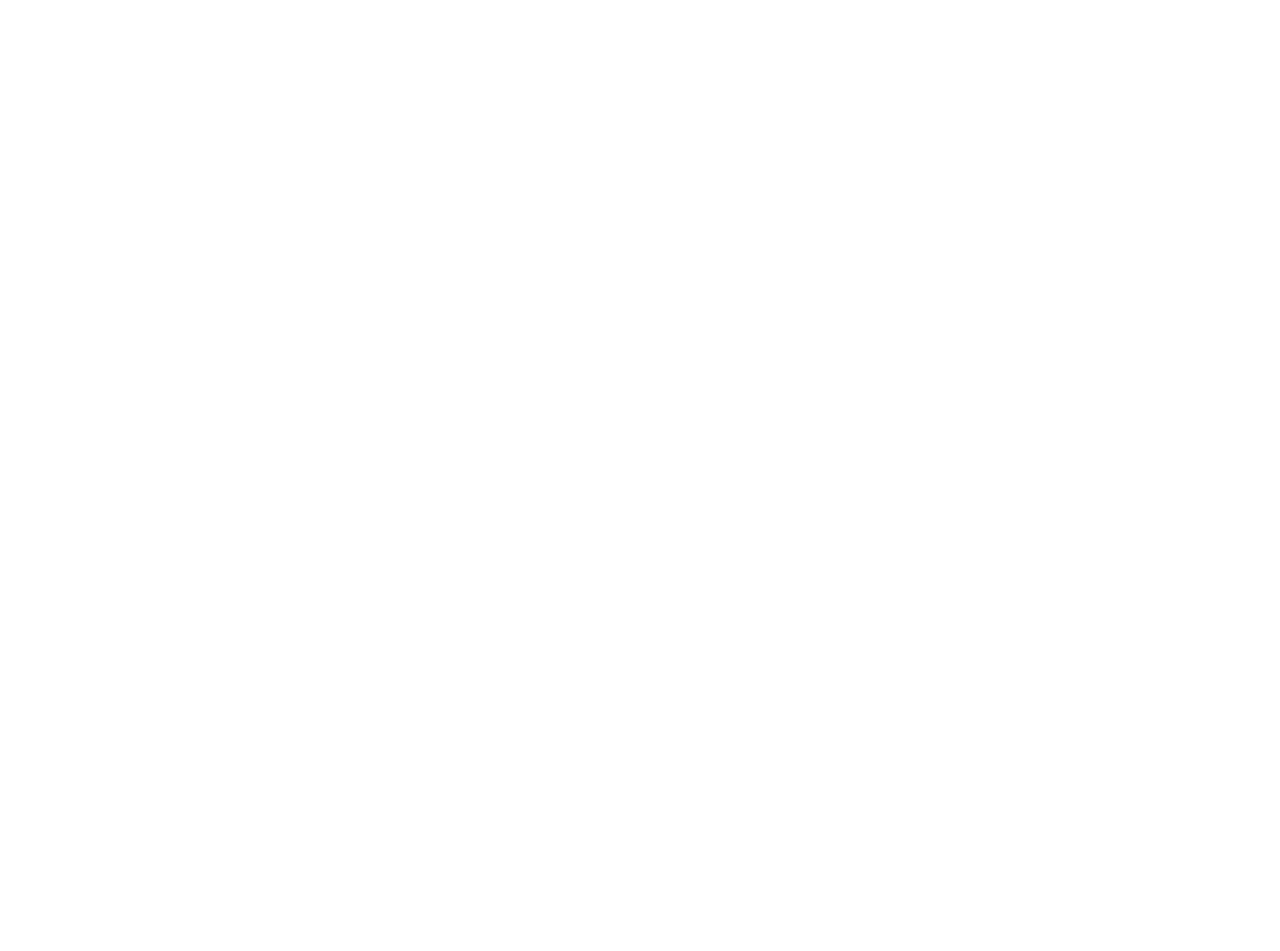
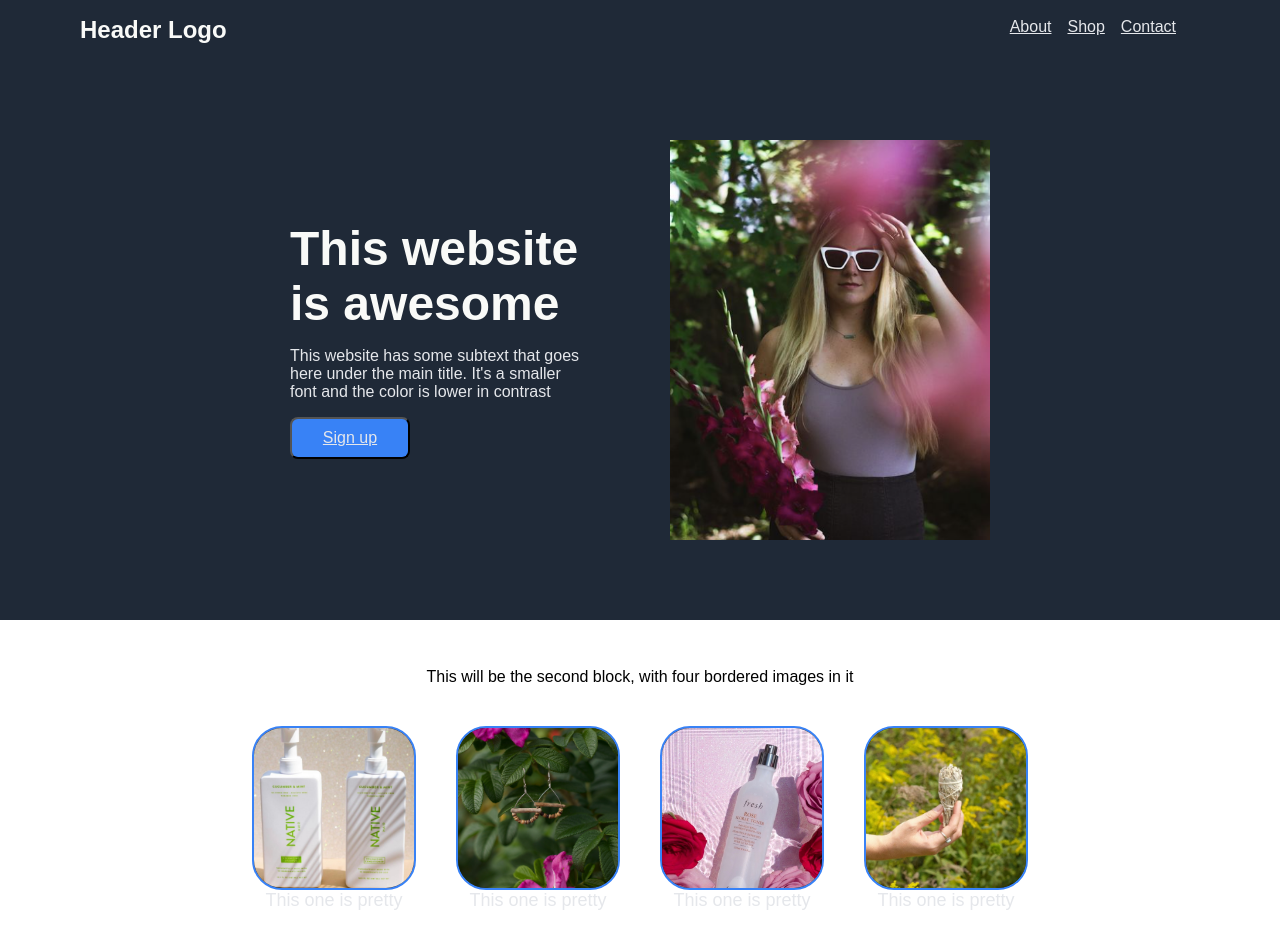
Before and after one commit to gabeyamartino/odin-landing-page, a plain HTML site: page index.html in a window 1280 px wide. Before the commit the page ends 800 px from the top, so only its background shows below. Drawn offline with Linux system fonts and the light colour scheme.

Commit message:
many additions

```diff
--- a/index.html
+++ b/index.html
@@ -5,8 +5,39 @@
     <meta http-equiv="X-UA-Compatible" content="IE=edge">
     <meta name="viewport" content="width=device-width, initial-scale=1.0">
     <title>Landing Page</title>
+    <link rel="stylesheet" href="style.css">
 </head>
 <body>
-
+  <div class="background">
+    <div class="header">
+      <div class="logo">Header Logo</div>
+      <ul>
+        <li><a href="google.com">About</a></li>
+        <li><a href="google.com">Shop</a></li>
+        <li><a href="google.com">Contact</a></li>
+      </ul>
+    </div>
+    <div class="container">
+      <div class="textpic">
+        <div class="left-text">
+            <div class="awesome">This website is awesome</div>
+            <div class="secondary"> This website has some subtext that goes here under the main title. It's a smaller font and the color is lower in contrast</div>
+            <button><a href="google.com">Sign up</a></button>
+          </div>
+        </div>
+        <img src="mol.png">
+      </div>
+    </div>
+  </div>
+  <div class="middle">
+    <div> This will be the second block, with four bordered images in it</div>
+      <ul>
+        <li><img src="native.jpeg"> This one is pretty</li>
+        <li><img src="earring.jpeg"> This one is pretty</li>
+        <li><img src="rose.jpeg"> This one is pretty</li>
+        <li><img src="sage.jpeg"> This one is pretty</li>
+      </ul>
+    </div>
+  </div>
 </body>
 </html>
--- a/style.css
+++ b/style.css
@@ -0,0 +1,113 @@
+body {
+    font-family: arial, sans-serif;
+    margin: 0;
+}
+
+.header {
+    display: flex;
+    justify-content: space-between;
+    background-color: #1F2937;
+    padding: 16px 80px 16px 80px;
+}
+
+.logo {
+    font-size: 24px;
+    color: #f9faf8;
+    font-weight: bold;
+}
+
+ul {
+    display: flex;
+    gap: 16px;
+    list-style: none;
+    font-size: 18px;
+    margin: 0;
+    padding: 0;
+    color: #e5e7eb;
+    margin-right: 24px;
+}
+
+.left-text {
+    display: flex;
+    flex-direction: column;
+    max-width: 300px;
+    max-height: 500px;
+    gap: 16px;
+}
+
+img {
+    height: 400px;
+    background-color: #1F2937;
+}
+
+.textpic {
+    display: flex;
+    background-color: #1F2937;
+    justify-items: center;
+    align-items: center;
+}
+
+.awesome {
+    font-size: 48px;
+    font-weight: bolder;
+    color: #f9faf8;
+}
+
+.container {
+    display: flex;
+    flex-grow: 1;
+    justify-content: center;
+    padding-top: 80px;
+    gap: 80px;
+}
+
+.background {
+    background-color: #1f2937;
+    padding-bottom: 80px;
+}
+
+.middle li {
+    display: flex;
+    flex-direction: column;
+    align-items: center;
+}
+
+.middle img {
+    object-fit: cover;
+    width: 160px;
+    height: 160px;
+    border: 2px solid #3882f6;
+    border-radius: 30px;
+}
+
+.middle ul {
+    margin: 0;
+    margin-top: 40px;
+    margin-bottom: 40px;
+    padding: 0;
+    gap: 40px;
+}
+
+.middle {
+    display: flex;
+    align-items: center;
+    flex-direction: column;
+    padding-top: 48px;
+}
+
+.secondary {
+    font-size: 16px;
+    color: #e5e7eb;
+}
+
+button {
+    background-color: #3882f6;
+    border-radius: 8px;
+    padding: 10px 20px;
+    width: 120px;
+}
+
+a {
+    font-size: 16px;
+    color: #e5e7eb;
+}
```
Also changed, not shown: earring.jpeg (added), mol.png (added), native.jpeg (added), rose.jpeg (added), sage.jpeg (added), 1 other file.
